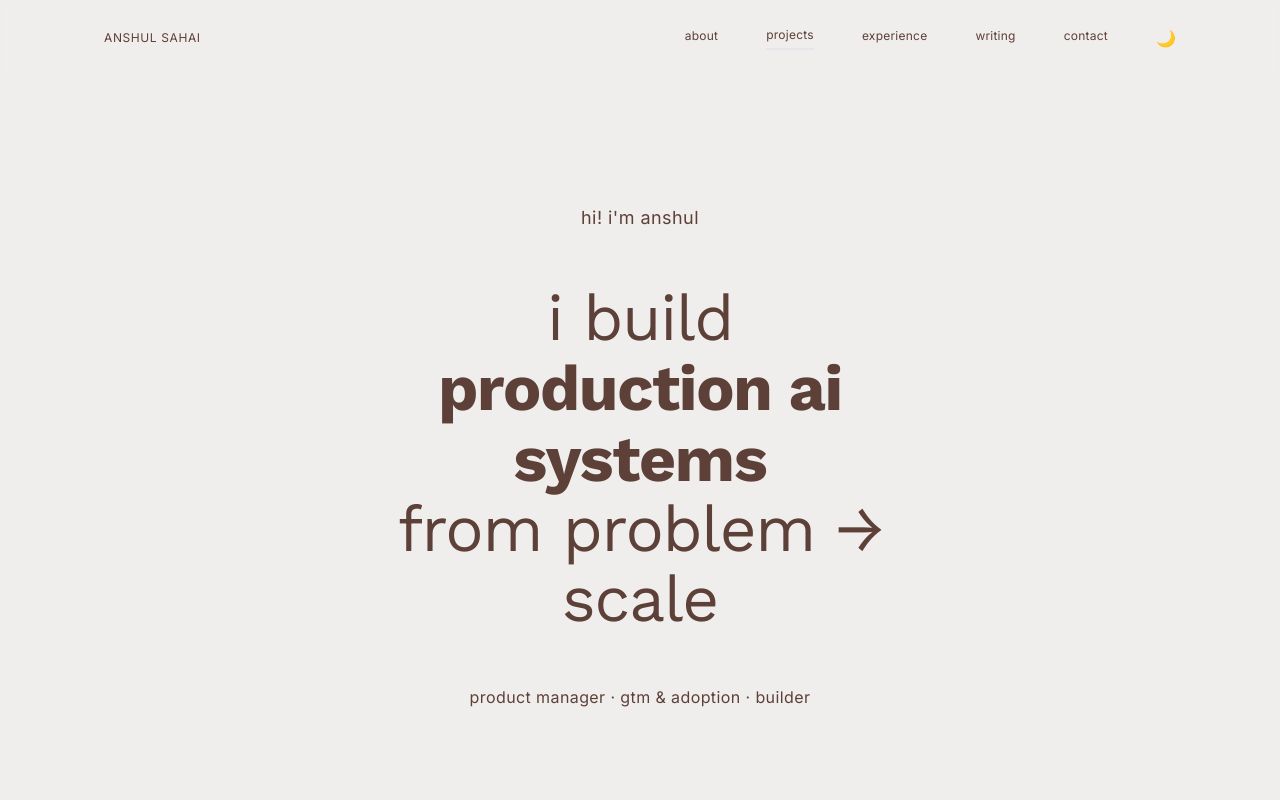
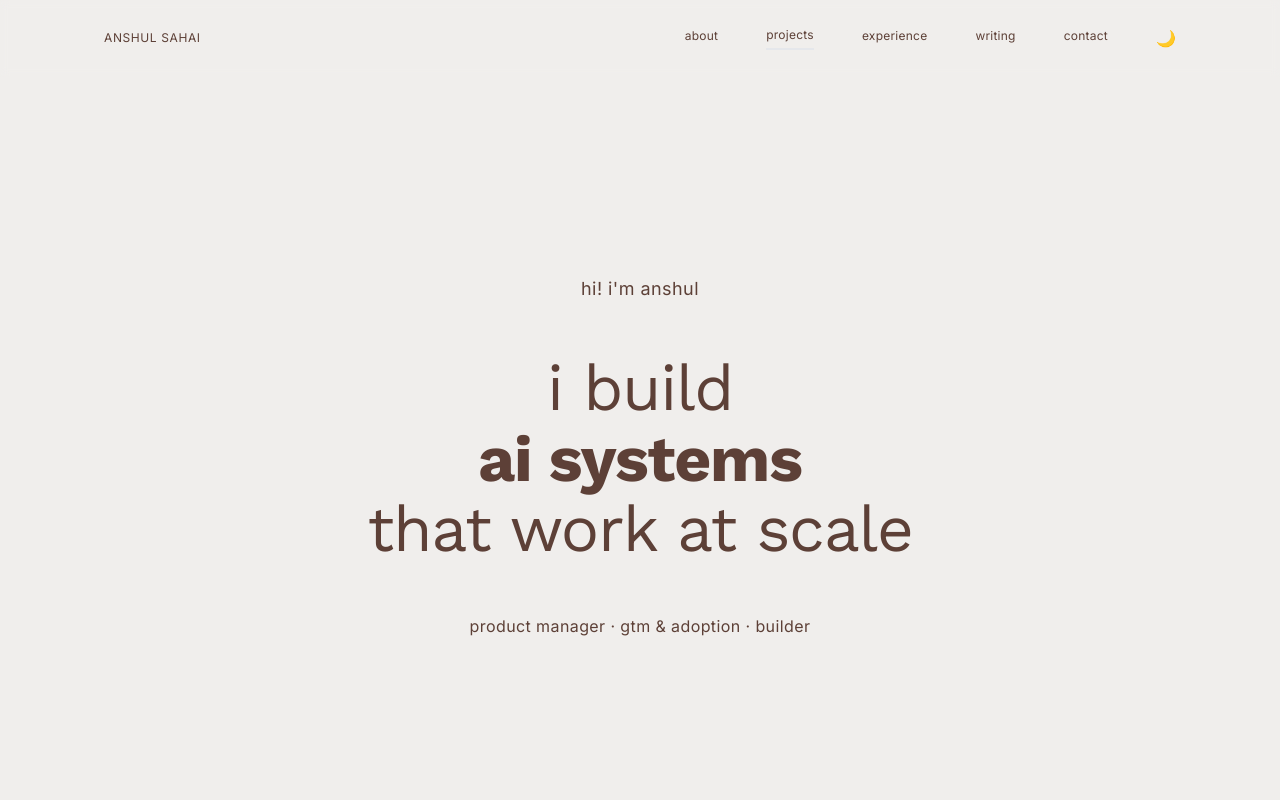
Before and after one commit to anshulsaha111/personal-website-v2, a Next.js app: page / in a window 1280 px wide. Shown: the top 800 px of the page. Built offline with nearby package versions, Linux system fonts and the light colour scheme.

Commit message:
Revert "Update Hero component"
This reverts commit df809bc5610e7a2d280da5e6734078075de90cb5.

```diff
--- a/src/components/Hero.tsx
+++ b/src/components/Hero.tsx
@@ -44,9 +44,9 @@ export function Hero() {
         >
           i build
           <br />
-          <span className="font-bold">production ai systems</span>
+          <span className="font-bold">ai systems</span>
           <br />
-          from problem → scale
+          that work at scale
         </motion.h1>
 
         {/* Role descriptor - secondary, muted */}
```
